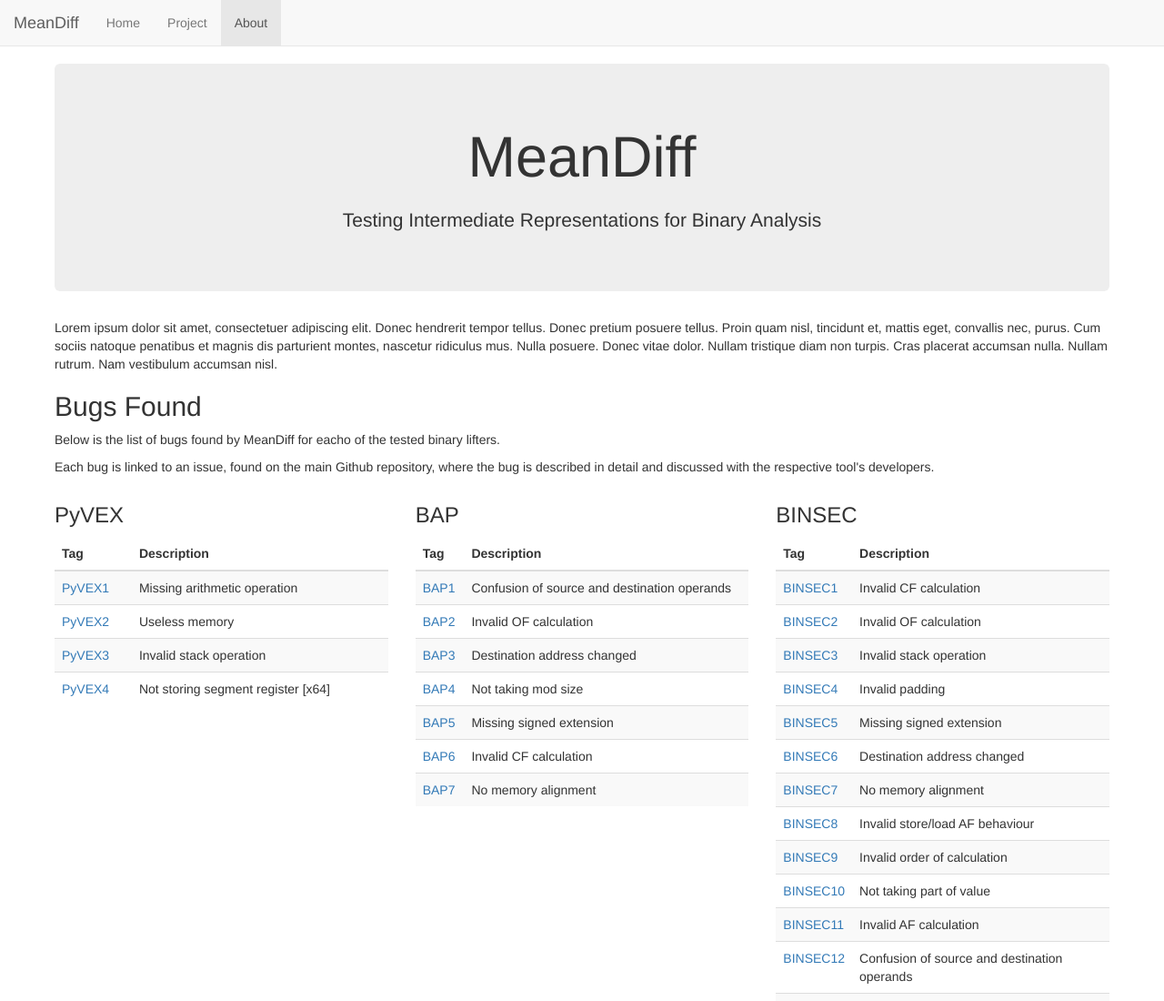
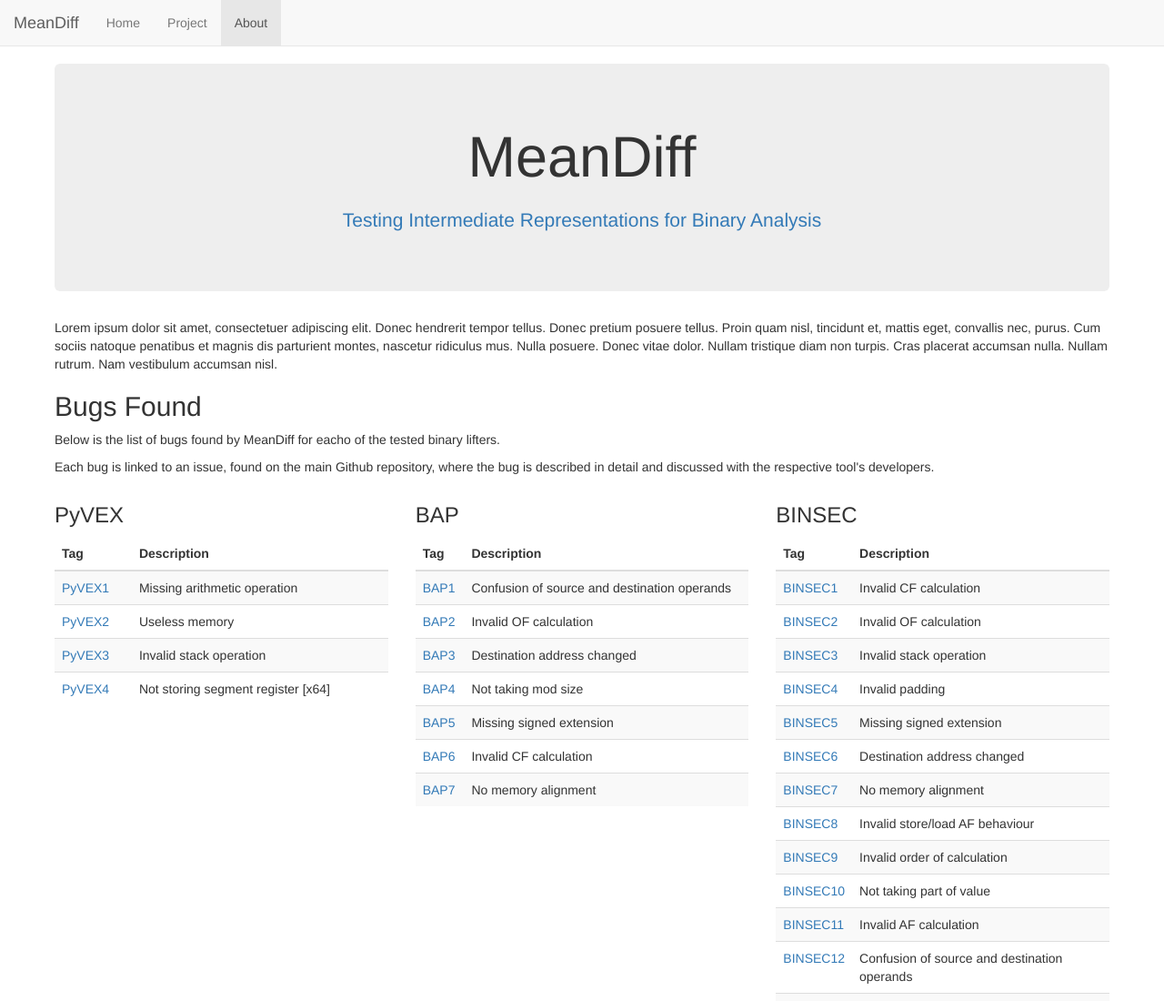
Before and after one commit to SoftSec-KAIST/MeanDiff, a plain HTML site: page index.html in a window 1280 px wide. Shown: the top 1100 px of the page at 91% size. Drawn offline with nearby package versions, Linux system fonts and the light colour scheme.

Commit message:
Add some color to sub heading

```diff
--- a/index.html
+++ b/index.html
@@ -42,7 +42,7 @@
         <!-- Content -->
         <div id="home" class="jumbotron header">
             <h1>MeanDiff</h1>
-            <p>Testing Intermediate Representations for Binary Analysis</p>
+            <p class="text-primary">Testing Intermediate Representations for Binary Analysis</p>
         </div>
 
         <div class="description">
```
